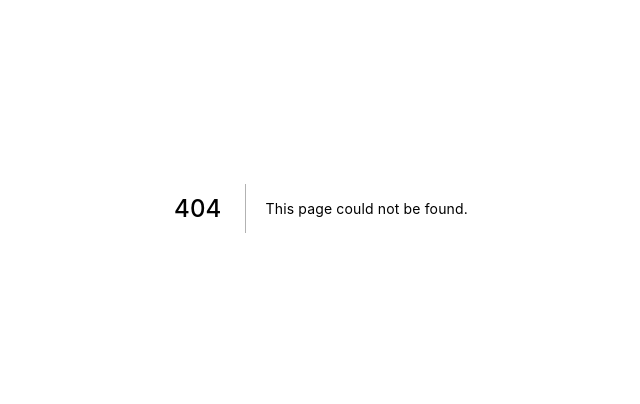
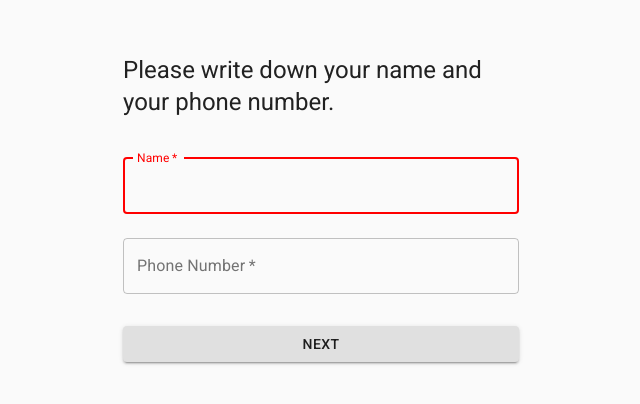
Before and after one commit to hkwon516/answerbook-frontend, a Next.js app in the folder apps/admin/: page /forgot/email in a window 1280 px wide. Before the commit this address had no page. Shown: the part 192-596 px from the top of the page, without its empty margins (319-959 px from the left). Built offline with nearby package versions, Linux system fonts and the light colour scheme.

Commit message:
fixed comment - fix login links - fix url for forgot email and password and UI - fix label

```diff
--- a/apps/admin/pages/forgotEmail.js
+++ b/apps/admin/pages/forgot/email.js
@@ -7,7 +7,7 @@ import {
   Container,
   Box,
 } from "@material-ui/core";
-import InputComponent from "../component/generic/InputComponent";
+import InputComponent from "../../component/generic/InputComponent";
 import { useFormik } from "formik";
 import * as yup from "yup";
 
@@ -73,7 +73,7 @@ export default function forgotEmail() {
                   required
                   fullWidth
                   name="phoneNumber"
-                  label="phoneNumber"
+                  label="Phone Number"
                   id="phoneNumber"
                   autoComplete="Phone Number"
                   formik={formik}
--- a/apps/admin/pages/forgotPassword.js
+++ b/apps/admin/pages/forgot/password.js
@@ -7,7 +7,7 @@ import {
   Container,
   Box,
 } from "@material-ui/core";
-import InputComponent from "../component/generic/InputComponent";
+import InputComponent from "../../component/generic/InputComponent";
 import { useFormik } from "formik";
 import * as yup from "yup";
 
--- a/apps/admin/pages/login.js
+++ b/apps/admin/pages/login.js
@@ -102,13 +102,13 @@ export default function Login() {
 
               <Grid item xs>
                 <Box mt={2}>
-                  <Link href="#" variant="body2">
+                  <Link href="forgot/password" variant="body2">
                     Forgot password?
                   </Link>
                 </Box>
 
                 <Box mt={2}>
-                  <Link href="#" variant="body2">
+                  <Link href="forgot/email" variant="body2">
                     Forgot Email?
                   </Link>
                 </Box>
--- a/apps/admin/pages/signup.js
+++ b/apps/admin/pages/signup.js
@@ -115,7 +115,7 @@ export default function SignUp() {
                   fullWidth
                   id="phoneNumber"
                   size="small"
-                  label="Phone number"
+                  label="Phone Number"
                   name="phoneNumber"
                   autoComplete="Phone Number"
                   formik={formik}
```
